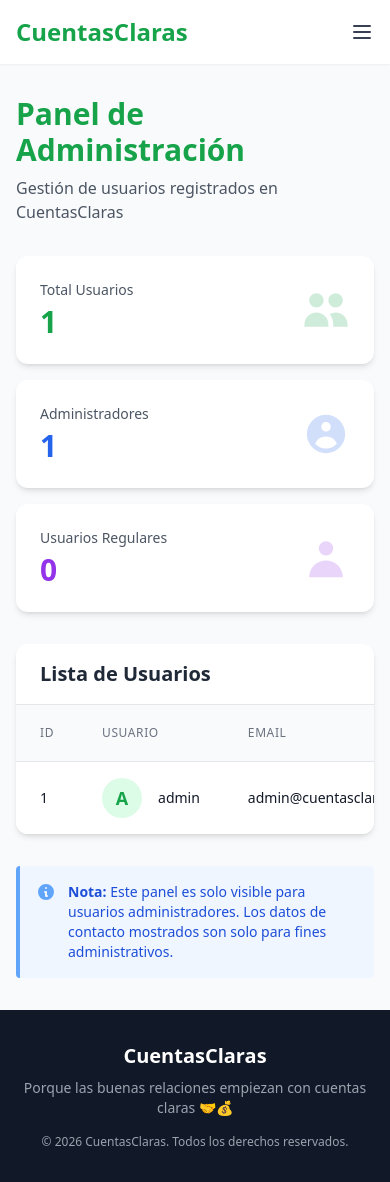
After one commit to fpobletemu/cuentasclaras, a Flask app: page /admin/ in a window 390 px wide. The commit adds this page. Run offline with Flask 3, Linux system fonts and the light colour scheme; a user stored in the database is signed in; some libraries are stand-ins or nearby versions.

Commit message:
feat: implementar sistema de administración con usuario admin por defecto
- Agregar campo is_admin a modelo User (boolean, default=False)
- Crear blueprint admin_bp con decorador admin_required
- Implementar panel de administración en /admin con:
  * Estadísticas: total usuarios, admins, usuarios regulares
  * Tabla completa de usuarios con: ID, username, email, moneda, rol, fecha registro, número de deudores
  * Diseño responsive con Tailwind CSS
- Agregar link 'Admin' en navbar (rojo, solo visible para admins)
- Crear usuario admin por defecto al iniciar app:
  * Username: admin
  * Password: admin
  * Email: admin@cuentasclaras.com
  * is_admin: True
- Incluir script de migración migrate_admin.py para agregar columna is_admin

```diff
--- a/app.py
+++ b/app.py
@@ -38,16 +38,31 @@ def create_app(config_name='default'):
     from routes.main import main_bp
     from routes.debtor import debtor_bp
     from routes.debt import debt_bp
+    from routes.admin import admin_bp
 
     app.register_blueprint(auth_bp)
     app.register_blueprint(main_bp)
     app.register_blueprint(debtor_bp)
     app.register_blueprint(debt_bp)
+    app.register_blueprint(admin_bp)
 
     # Crear tablas en la base de datos si no existen
     with app.app_context():
         from extensions import db
         db.create_all()
+
+        # Crear usuario admin por defecto si no existe
+        admin_user = User.query.filter_by(username='admin').first()
+        if not admin_user:
+            admin_user = User(
+                username='admin',
+                email='admin@cuentasclaras.com',
+                is_admin=True
+            )
+            admin_user.set_password('admin')
+            db.session.add(admin_user)
+            db.session.commit()
+            print("✅ Usuario admin creado por defecto (username: admin, password: admin)")
 
     return app
 
--- a/models.py
+++ b/models.py
@@ -24,6 +24,7 @@ class User(UserMixin, db.Model):
     password_hash = db.Column(db.String(200), nullable=False)
     currency = db.Column(db.String(3), default='CLP', nullable=False)
     created_at = db.Column(db.DateTime, default=datetime.utcnow)
+    is_admin = db.Column(db.Boolean, default=False, nullable=False)
 
     # Relaciones
     debtors = db.relationship('Debtor', backref='user', lazy=True, cascade='all, delete-orphan')
--- /dev/null
+++ b/routes/admin.py
@@ -0,0 +1,45 @@
+"""
+CuentasClaras - Rutas de Administración
+Panel de administración para gestionar usuarios
+Autor: Fernando Poblete
+"""
+
+from flask import Blueprint, render_template, redirect, url_for, flash
+from flask_login import login_required, current_user
+from models import User
+from functools import wraps
+
+# Crear blueprint para rutas de administración
+admin_bp = Blueprint('admin', __name__, url_prefix='/admin')
+
+
+def admin_required(f):
+    """
+    Decorador para proteger rutas que requieren privilegios de admin
+    """
+    @wraps(f)
+    def decorated_function(*args, **kwargs):
+        if not current_user.is_authenticated:
+            flash('Debes iniciar sesión para acceder a esta página', 'error')
+            return redirect(url_for('auth.login'))
+
+        if not current_user.is_admin:
+            flash('No tienes permisos de administrador', 'error')
+            return redirect(url_for('main.dashboard'))
+
+        return f(*args, **kwargs)
+    return decorated_function
+
+
+@admin_bp.route('/')
+@login_required
+@admin_required
+def panel():
+    """
+    Panel de administración
+    Muestra lista de todos los usuarios registrados
+    """
+    # Obtener todos los usuarios ordenados por fecha de creación
+    users = User.query.order_by(User.created_at.desc()).all()
+
+    return render_template('admin.html', users=users)
--- /dev/null
+++ b/templates/admin.html
@@ -0,0 +1,165 @@
+{% extends "base.html" %}
+
+{% block title %}Panel de Administración - CuentasClaras{% endblock %}
+
+{% block content %}
+<div class="max-w-7xl mx-auto px-4 sm:px-6 lg:px-8">
+    <div class="mb-8">
+        <h1 class="text-3xl sm:text-4xl font-bold text-green-600 mb-2">Panel de Administración</h1>
+        <p class="text-gray-600">Gestión de usuarios registrados en CuentasClaras</p>
+    </div>
+
+    <!-- Estadísticas rápidas -->
+    <div class="grid grid-cols-1 sm:grid-cols-3 gap-4 mb-8">
+        <div class="bg-white rounded-xl shadow-md p-6">
+            <div class="flex items-center justify-between">
+                <div>
+                    <p class="text-sm text-gray-600 mb-1">Total Usuarios</p>
+                    <p class="text-3xl font-bold text-green-600">{{ users|length }}</p>
+                </div>
+                <svg class="w-12 h-12 text-green-600 opacity-20" fill="currentColor" viewBox="0 0 20 20">
+                    <path d="M9 6a3 3 0 11-6 0 3 3 0 016 0zM17 6a3 3 0 11-6 0 3 3 0 016 0zM12.93 17c.046-.327.07-.66.07-1a6.97 6.97 0 00-1.5-4.33A5 5 0 0119 16v1h-6.07zM6 11a5 5 0 015 5v1H1v-1a5 5 0 015-5z"/>
+                </svg>
+            </div>
+        </div>
+
+        <div class="bg-white rounded-xl shadow-md p-6">
+            <div class="flex items-center justify-between">
+                <div>
+                    <p class="text-sm text-gray-600 mb-1">Administradores</p>
+                    <p class="text-3xl font-bold text-blue-600">{{ users|selectattr('is_admin')|list|length }}</p>
+                </div>
+                <svg class="w-12 h-12 text-blue-600 opacity-20" fill="currentColor" viewBox="0 0 20 20">
+                    <path fill-rule="evenodd" d="M18 10a8 8 0 11-16 0 8 8 0 0116 0zm-6-3a2 2 0 11-4 0 2 2 0 014 0zm-2 4a5 5 0 00-4.546 2.916A5.986 5.986 0 0010 16a5.986 5.986 0 004.546-2.084A5 5 0 0010 11z" clip-rule="evenodd"/>
+                </svg>
+            </div>
+        </div>
+
+        <div class="bg-white rounded-xl shadow-md p-6">
+            <div class="flex items-center justify-between">
+                <div>
+                    <p class="text-sm text-gray-600 mb-1">Usuarios Regulares</p>
+                    <p class="text-3xl font-bold text-purple-600">{{ users|rejectattr('is_admin')|list|length }}</p>
+                </div>
+                <svg class="w-12 h-12 text-purple-600 opacity-20" fill="currentColor" viewBox="0 0 20 20">
+                    <path d="M10 9a3 3 0 100-6 3 3 0 000 6zm-7 9a7 7 0 1114 0H3z"/>
+                </svg>
+            </div>
+        </div>
+    </div>
+
+    <!-- Tabla de usuarios -->
+    <div class="bg-white rounded-xl shadow-md overflow-hidden">
+        <div class="px-6 py-4 border-b border-gray-200">
+            <h2 class="text-xl font-semibold text-gray-800">Lista de Usuarios</h2>
+        </div>
+
+        <div class="overflow-x-auto">
+            <table class="min-w-full divide-y divide-gray-200">
+                <thead class="bg-gray-50">
+                    <tr>
+                        <th class="px-6 py-3 text-left text-xs font-medium text-gray-500 uppercase tracking-wider">
+                            ID
+                        </th>
+                        <th class="px-6 py-3 text-left text-xs font-medium text-gray-500 uppercase tracking-wider">
+                            Usuario
+                        </th>
+                        <th class="px-6 py-3 text-left text-xs font-medium text-gray-500 uppercase tracking-wider">
+                            Email
+                        </th>
+                        <th class="px-6 py-3 text-left text-xs font-medium text-gray-500 uppercase tracking-wider">
+                            Moneda
+                        </th>
+                        <th class="px-6 py-3 text-left text-xs font-medium text-gray-500 uppercase tracking-wider">
+                            Rol
+                        </th>
+                        <th class="px-6 py-3 text-left text-xs font-medium text-gray-500 uppercase tracking-wider">
+                            Fecha Registro
+                        </th>
+                        <th class="px-6 py-3 text-left text-xs font-medium text-gray-500 uppercase tracking-wider">
+                            Deudores
+                        </th>
+                    </tr>
+                </thead>
+                <tbody class="bg-white divide-y divide-gray-200">
+                    {% for user in users %}
+                    <tr class="hover:bg-gray-50">
+                        <td class="px-6 py-4 whitespace-nowrap text-sm text-gray-900">
+                            {{ user.id }}
+                        </td>
+                        <td class="px-6 py-4 whitespace-nowrap">
+                            <div class="flex items-center">
+                                <div class="flex-shrink-0 h-10 w-10">
+                                    <div class="h-10 w-10 rounded-full bg-green-100 flex items-center justify-center">
+                                        <span class="text-green-600 font-semibold text-lg">
+                                            {{ user.username[0]|upper }}
+                                        </span>
+                                    </div>
+                                </div>
+                                <div class="ml-4">
+                                    <div class="text-sm font-medium text-gray-900">
+                                        {{ user.username }}
+                                    </div>
+                                </div>
+                            </div>
+                        </td>
+                        <td class="px-6 py-4 whitespace-nowrap text-sm text-gray-900">
+                            {{ user.email }}
+                        </td>
+                        <td class="px-6 py-4 whitespace-nowrap text-sm text-gray-900">
+                            <span class="px-2 py-1 text-xs font-semibold rounded-full bg-blue-100 text-blue-800">
+                                {{ user.currency }}
+                            </span>
+                        </td>
+                        <td class="px-6 py-4 whitespace-nowrap">
+                            {% if user.is_admin %}
+                            <span class="px-2 inline-flex text-xs leading-5 font-semibold rounded-full bg-red-100 text-red-800">
+                                Admin
+                            </span>
+                            {% else %}
+                            <span class="px-2 inline-flex text-xs leading-5 font-semibold rounded-full bg-green-100 text-green-800">
+                                Usuario
+                            </span>
+                            {% endif %}
+                        </td>
+                        <td class="px-6 py-4 whitespace-nowrap text-sm text-gray-500">
+                            {{ user.created_at.strftime('%d/%m/%Y') }}
+                        </td>
+                        <td class="px-6 py-4 whitespace-nowrap text-sm text-gray-900">
+                            <span class="px-2 py-1 text-xs font-semibold rounded-full bg-purple-100 text-purple-800">
+                                {{ user.debtors|length }}
+                            </span>
+                        </td>
+                    </tr>
+                    {% endfor %}
+                </tbody>
+            </table>
+        </div>
+
+        {% if users|length == 0 %}
+        <div class="text-center py-12">
+            <svg class="mx-auto h-12 w-12 text-gray-400" fill="none" stroke="currentColor" viewBox="0 0 24 24">
+                <path stroke-linecap="round" stroke-linejoin="round" stroke-width="2" d="M12 4.354a4 4 0 110 5.292M15 21H3v-1a6 6 0 0112 0v1zm0 0h6v-1a6 6 0 00-9-5.197M13 7a4 4 0 11-8 0 4 4 0 018 0z"/>
+            </svg>
+            <p class="mt-2 text-sm text-gray-500">No hay usuarios registrados</p>
+        </div>
+        {% endif %}
+    </div>
+
+    <!-- Información adicional -->
+    <div class="mt-8 bg-blue-50 border-l-4 border-blue-400 p-4 rounded">
+        <div class="flex">
+            <div class="flex-shrink-0">
+                <svg class="h-5 w-5 text-blue-400" viewBox="0 0 20 20" fill="currentColor">
+                    <path fill-rule="evenodd" d="M18 10a8 8 0 11-16 0 8 8 0 0116 0zm-7-4a1 1 0 11-2 0 1 1 0 012 0zM9 9a1 1 0 000 2v3a1 1 0 001 1h1a1 1 0 100-2v-3a1 1 0 00-1-1H9z" clip-rule="evenodd"/>
+                </svg>
+            </div>
+            <div class="ml-3">
+                <p class="text-sm text-blue-700">
+                    <strong>Nota:</strong> Este panel es solo visible para usuarios administradores. Los datos de contacto mostrados son solo para fines administrativos.
+                </p>
+            </div>
+        </div>
+    </div>
+</div>
+{% endblock %}
--- a/templates/base.html
+++ b/templates/base.html
@@ -26,6 +26,9 @@
                     <a href="{{ url_for('main.dashboard') }}" class="text-green-600 hover:text-green-700 font-semibold text-sm sm:text-base">Dashboard</a>
                     <a href="{{ url_for('main.history') }}" class="text-green-600 hover:text-green-700 font-semibold text-sm sm:text-base">Historial</a>
                     <a href="{{ url_for('main.help') }}" class="text-green-600 hover:text-green-700 font-semibold text-sm sm:text-base">Ayuda</a>
+                    {% if current_user.is_admin %}
+                    <a href="{{ url_for('admin.panel') }}" class="text-red-600 hover:text-red-700 font-semibold text-sm sm:text-base">Admin</a>
+                    {% endif %}
                     <a href="{{ url_for('main.profile') }}" class="text-green-600 hover:text-green-700 font-semibold text-sm sm:text-base">Perfil</a>
                     <a href="{{ url_for('auth.logout') }}" class="bg-red-500 hover:bg-red-600 text-white px-4 sm:px-6 py-2 rounded-lg font-semibold text-sm sm:text-base transition duration-200">Cerrar Sesión</a>
                 </div>
@@ -72,6 +75,9 @@
                     <a href="{{ url_for('main.dashboard') }}" class="text-green-600 hover:text-green-700 font-semibold text-sm sm:text-base py-2">Dashboard</a>
                     <a href="{{ url_for('main.history') }}" class="text-green-600 hover:text-green-700 font-semibold text-sm sm:text-base py-2">Historial</a>
                     <a href="{{ url_for('main.help') }}" class="text-green-600 hover:text-green-700 font-semibold text-sm sm:text-base py-2">Ayuda</a>
+                    {% if current_user.is_admin %}
+                    <a href="{{ url_for('admin.panel') }}" class="text-red-600 hover:text-red-700 font-semibold text-sm sm:text-base py-2">Admin</a>
+                    {% endif %}
                     <a href="{{ url_for('main.profile') }}" class="text-green-600 hover:text-green-700 font-semibold text-sm sm:text-base py-2">Perfil</a>
                     <a href="{{ url_for('auth.logout') }}" class="bg-red-500 hover:bg-red-600 text-white px-4 py-2 rounded-lg text-sm text-center">Cerrar Sesión</a>
                 </div>
```
Also changed, not shown: migrate_admin.py (added, +57 -0 lines).
